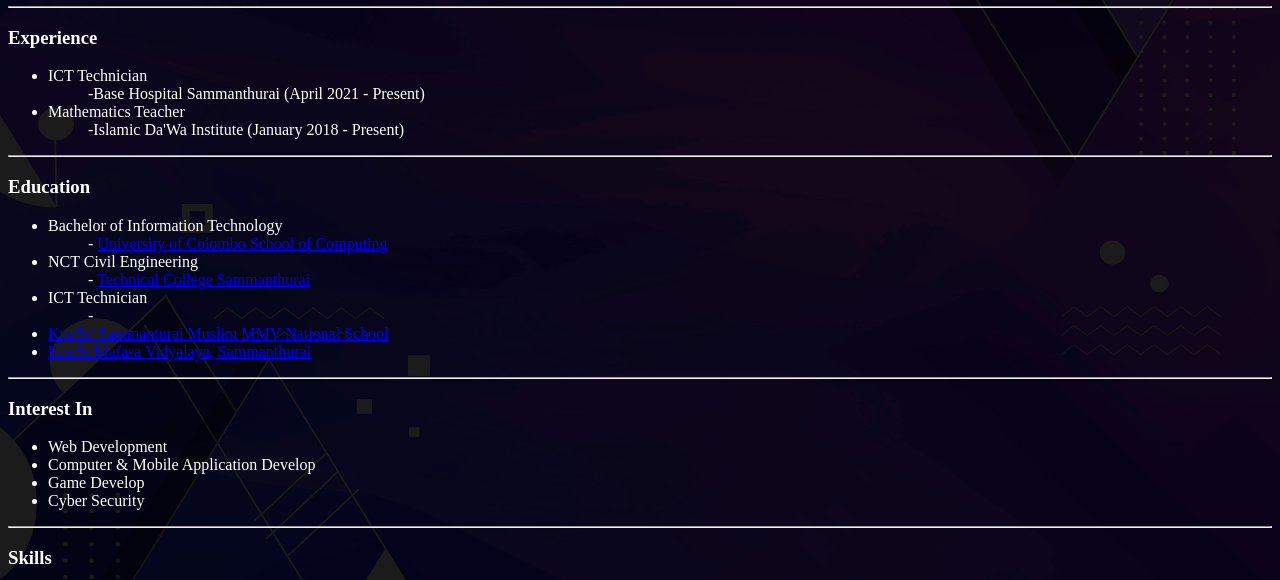
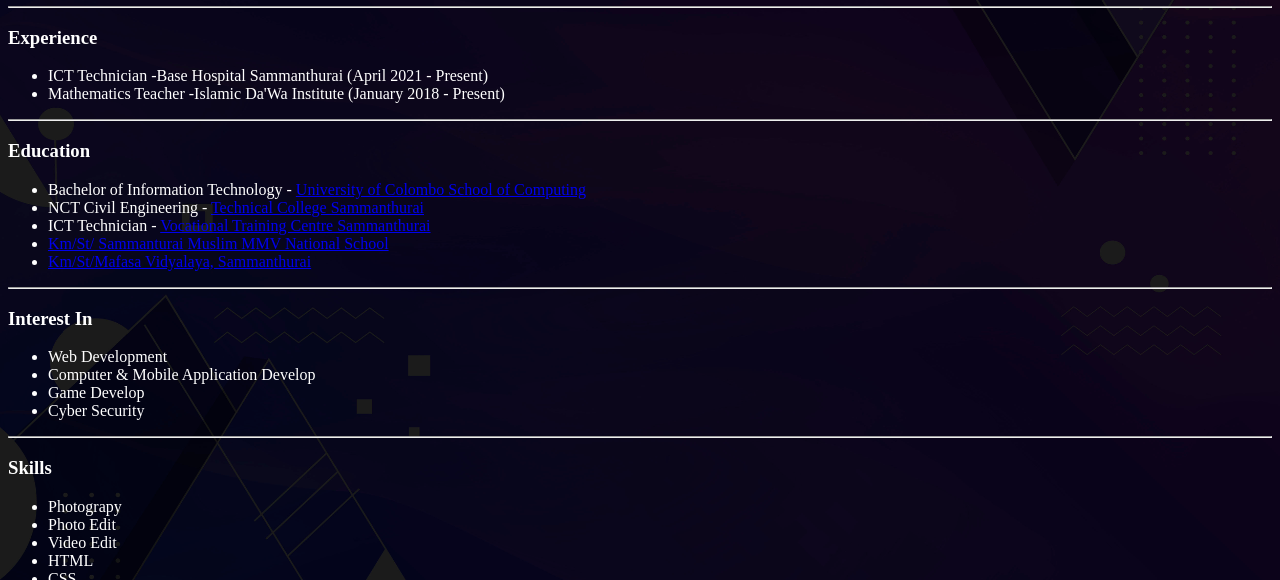
Before and after one commit to ImHazeen/CV, a plain HTML site: page index.html in a window 1280 px wide. Shown: the part 220-800 px from the top of the page. Drawn offline with Linux system fonts and the light colour scheme.

Commit message:
Update index.html

```diff
--- a/index.html
+++ b/index.html
@@ -30,30 +30,15 @@
     <hr>
     <h3>Experience</h3>
     <ul>
-      <li>ICT Technician</li>
-      <ul>
-        <d>-Base Hospital Sammanthurai (April 2021 - Present)</d>
-      </ul>
-      <li>Mathematics Teacher</li>
-      <ul>
-        <d>-Islamic Da'Wa Institute (January 2018 - Present)</d>
-      </ul>
+      <li>ICT Technician -Base Hospital Sammanthurai (April 2021 - Present)</li>
+      <li>Mathematics Teacher -Islamic Da'Wa Institute (January 2018 - Present)</li>
     </ul>
     <hr>
     <h3>Education</h3>
     <ul>
-      <li>Bachelor of Information Technology</li>
-      <ul>
-        <d>- <a href="https://ucsc.cmb.ac.lk/">University of Colombo School of Computing</a></d>
-      </ul>
-      <li>NCT Civil Engineering</li>
-      <ul>
-        <d>- <a href="http://www.dtet.gov.lk/en/">Technical College Sammanthurai</a></d>
-      </ul>
-      <li>ICT Technician</li>
-      <ul>
-        <d>- <a href="https://www.facebook.com/SammanthuraiVTC/>"Vocational Training Centre Sammanthurai</a></d>
-      </ul>
+      <li>Bachelor of Information Technology - <a href="https://ucsc.cmb.ac.lk/">University of Colombo School of Computing</a></li>
+      <li>NCT Civil Engineering - <a href="http://www.dtet.gov.lk/en/">Technical College Sammanthurai</a></li>
+      <li>ICT Technician - <a href="https://www.facebook.com/SammanthuraiVTC/">Vocational Training Centre Sammanthurai</a></li>
       <li><a href="http://www.centralcollegestr.com/">Km/St/ Sammanturai Muslim MMV National School</a></li>
       <li><a href="https://www.facebook.com/mafasastr/">Km/St/Mafasa Vidyalaya, Sammanthurai</a></li>
     </ul>
@@ -76,6 +61,7 @@
       <li>Microsoft</li>
       <li>Computer Networking & Hardware</li>
       <li>MySQL</li>
+      <li>Visual Studio</li>
       <li>Auto CAD</li>
       <li>Revit</li>
       <li>Teaching</li>
```
